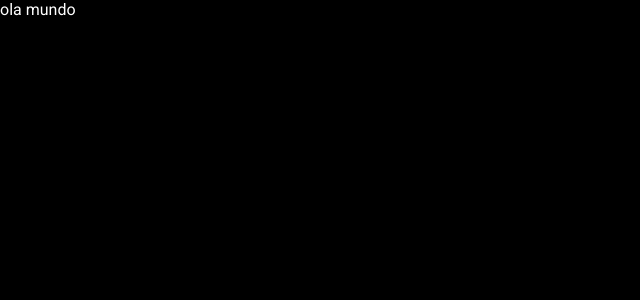
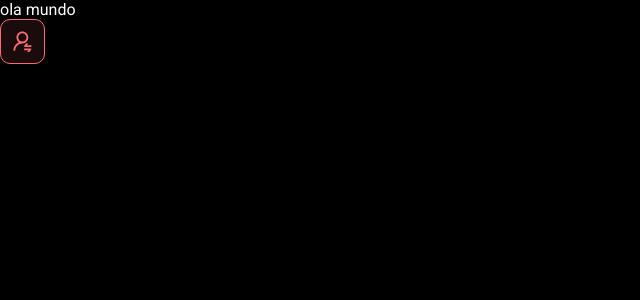
Before and after one commit to CaioMartinss/dsmeta, a React (Vite) app in the folder frontend/: page / in a window 1280 px wide. Shown: the top 300 px of the page, without its empty margins (0-640 px from the left). Built offline with nearby package versions, Linux system fonts and the light colour scheme.

Commit message:
first component

```diff
--- a/frontend/src/App.tsx
+++ b/frontend/src/App.tsx
@@ -1,9 +1,12 @@
-
+import NotificationButton from "./components/notificationButton"
 
 
 function App() {
   return(
-    <p>ola mundo</p>
+    <>
+        <p>ola mundo</p>
+        <NotificationButton />
+    </>
   )
 }
 
--- /dev/null
+++ b/frontend/src/components/notificationButton/index.tsx
@@ -0,0 +1,13 @@
+import icon from  '../../assets/img/notification-icon.svg' ;
+
+import './styles.css' ;
+
+function NotificationButton() {
+  return (
+      <div className="dsmeta-red-btn">
+        <img src={icon} alt="Notificar" />
+      </div>
+  );
+}
+
+export default NotificationButton;
--- /dev/null
+++ b/frontend/src/components/notificationButton/styles.css
@@ -0,0 +1,15 @@
+.dsmeta-red-btn {
+    height: 45px;
+    width: 45px;
+    background: rgba(255, 107, 114, 0.1);
+    border: 1px solid #ff6b72;
+    border-radius: 10px;
+    display: flex;
+    align-items: center;
+    justify-content: center;
+    cursor: pointer;
+}
+
+.dsmeta-red-btn img {
+    width: 19px;
+}
```
Also changed, not shown: frontend/src/assets/img/notification-icon.svg (added), frontend/src/index.css (line endings or trailing spaces).
